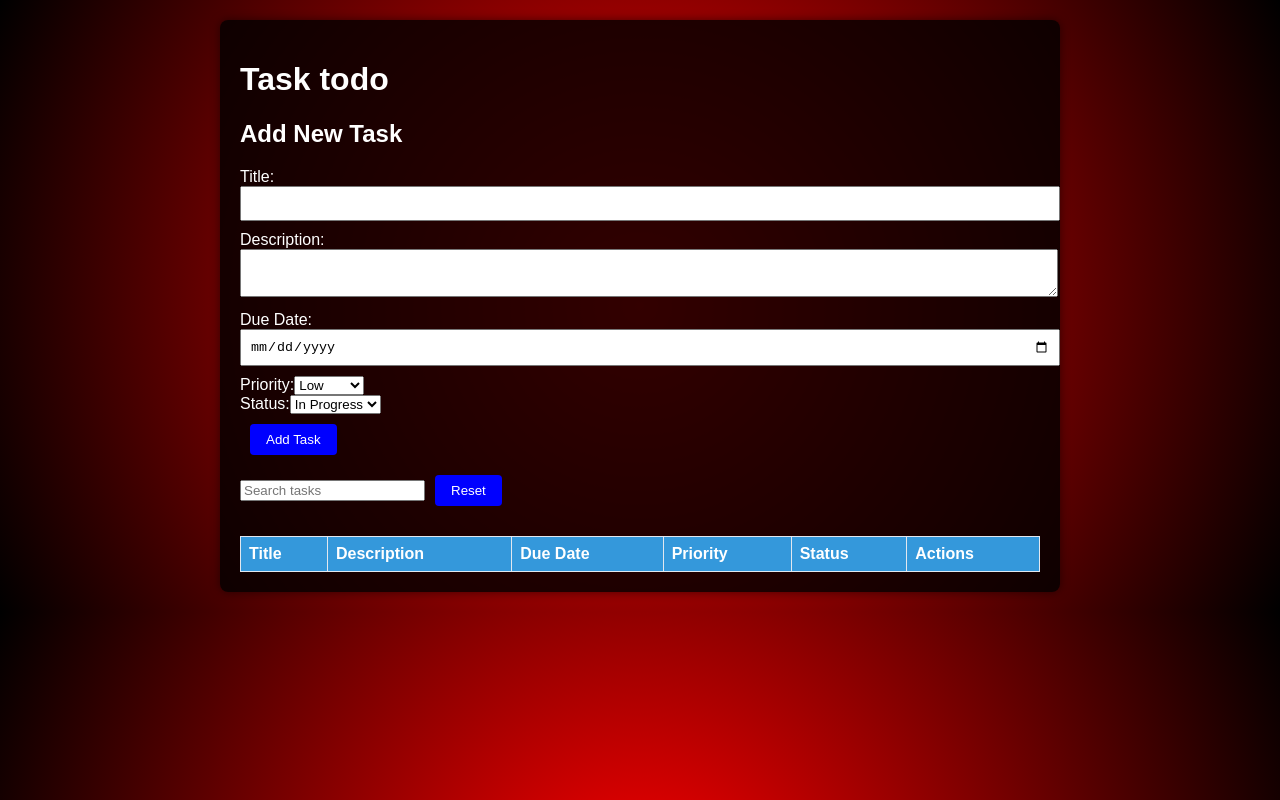
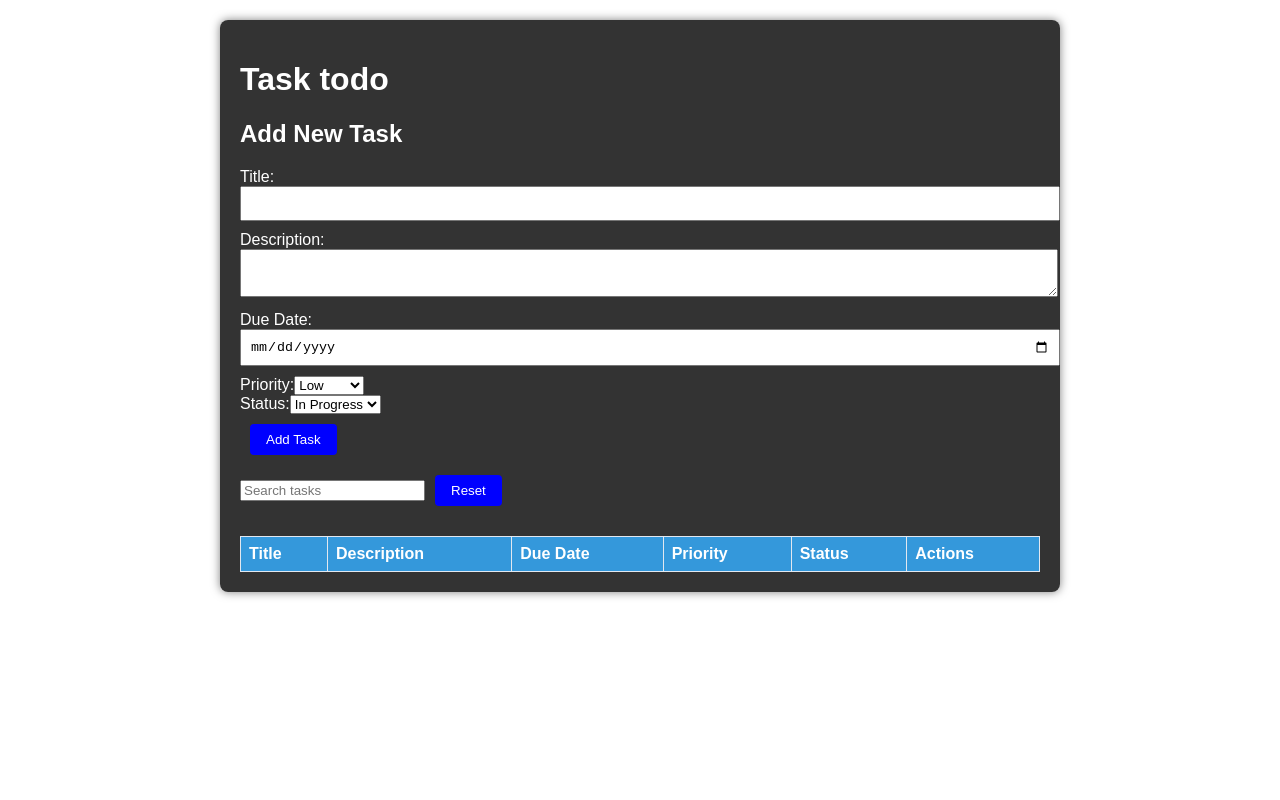
Before and after one commit to Saisarth/TaskManger, a React (Create React App) app: page / in a window 1280 px wide. Built offline with nearby package versions, Linux system fonts and the light colour scheme.

Commit message:
Update styles.css

```diff
--- a/src/styles.css
+++ b/src/styles.css
@@ -1,6 +1,6 @@
 /* Base Styles */
 body {
-  background: radial-gradient(circle, red,black);
+  background: linear-gradient(left-top, pink,blue);
   color: #fff;
   margin: 0;
   font-family: Arial, sans-serif;
```
